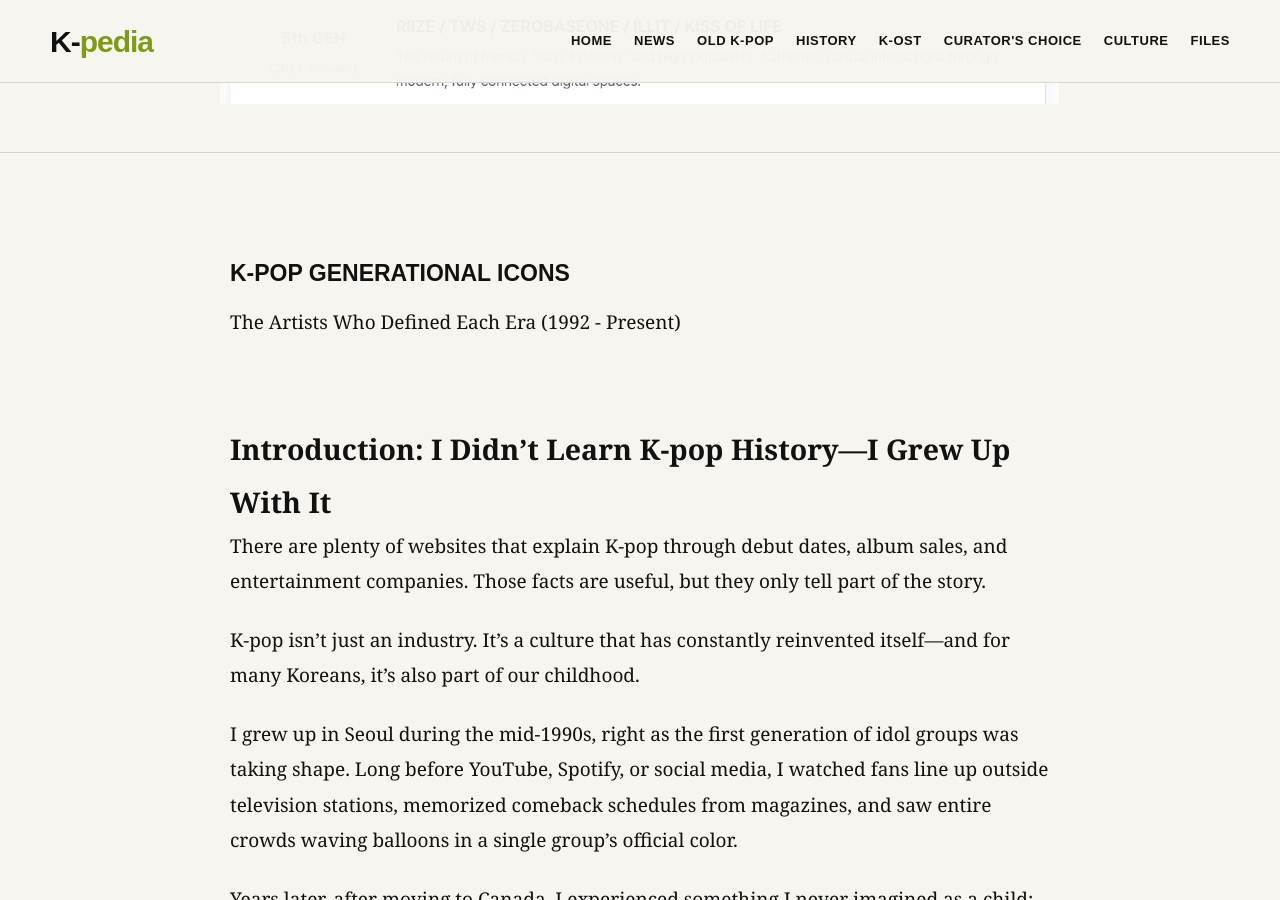
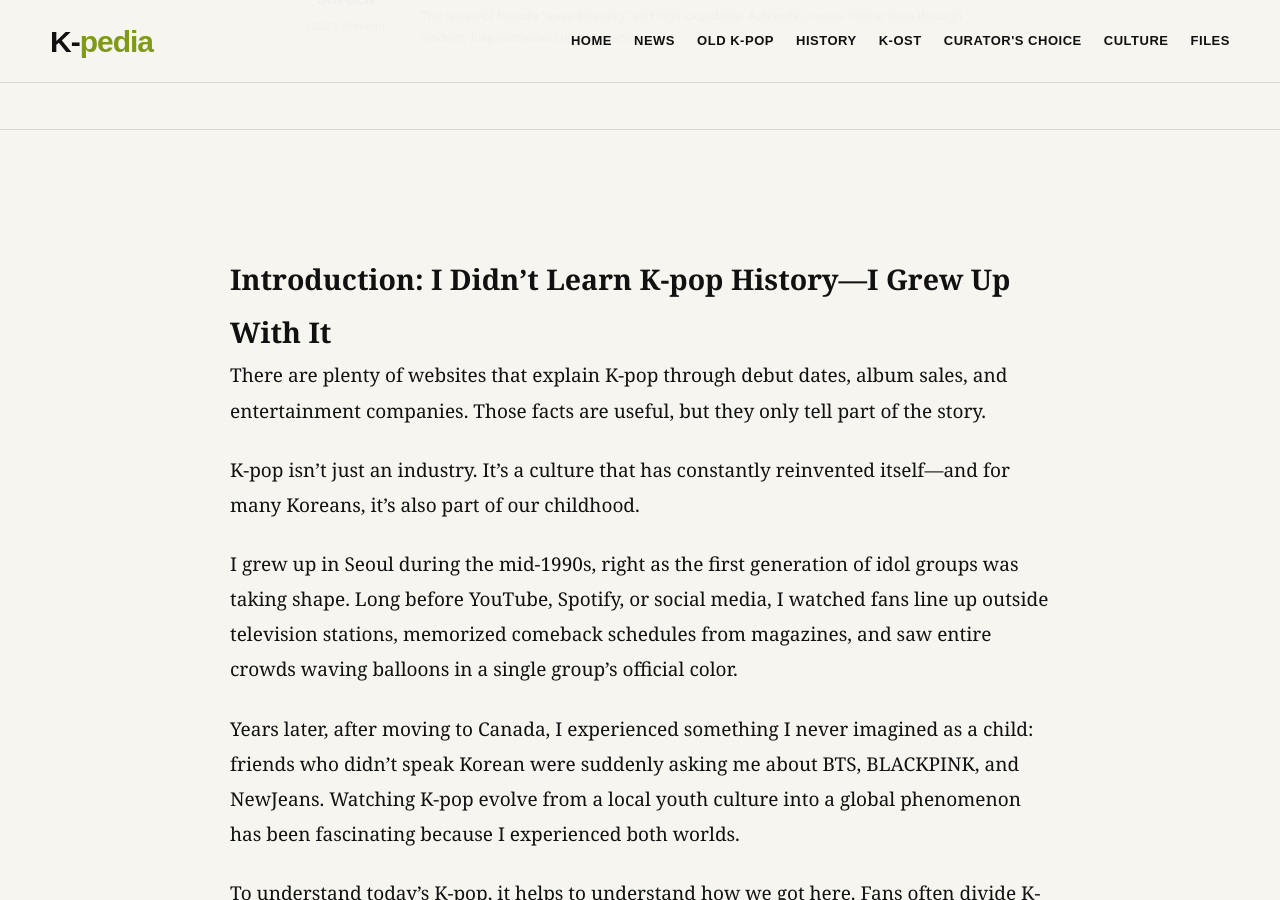
Before and after one commit to kpopkpedia/Kcurator, a Jekyll site: the page built from _posts/2026-09-07-the-ultimate-guide-to-k-pop-generations-from-the-1st-to-the-5th-gen-explained.md, in a window 1280 px wide and 900 px high, scrolled down 1100 px. Built offline with Jekyll 4.4.1, drawn with Linux system fonts in a browser that asks for light colours; our own code applies the rules of GitHub Pages for plain Markdown files.

Commit message:
Update _posts/2026-09-07-the-ultimate-guide-to-k-pop-generations-from-the-1st-to-the-5th-gen-explained.md (via Pages CMS)

```diff
--- a/_posts/2026-09-07-the-ultimate-guide-to-k-pop-generations-from-the-1st-to-the-5th-gen-explained.md
+++ b/_posts/2026-09-07-the-ultimate-guide-to-k-pop-generations-from-the-1st-to-the-5th-gen-explained.md
@@ -7,13 +7,8 @@ description: A complete guide to K-pop generations from 1992 to the present.
   Explore the evolution of music, technology, and fandom culture from H.O.T. to
   NewJeans and RIIZE.
 permalink: /2026/07/the-ultimate-guide-to-k-pop-generations.html
-image: /assets/images/generation32-1.png
+image: /assets/images/generation32-2.png
 ---
-### K-POP GENERATIONAL ICONS
-
-The Artists Who Defined Each Era (1992 - Present)
-
-
 &nbsp;
 
 # Introduction: I Didn't Learn K-pop History—I Grew Up With It
```
